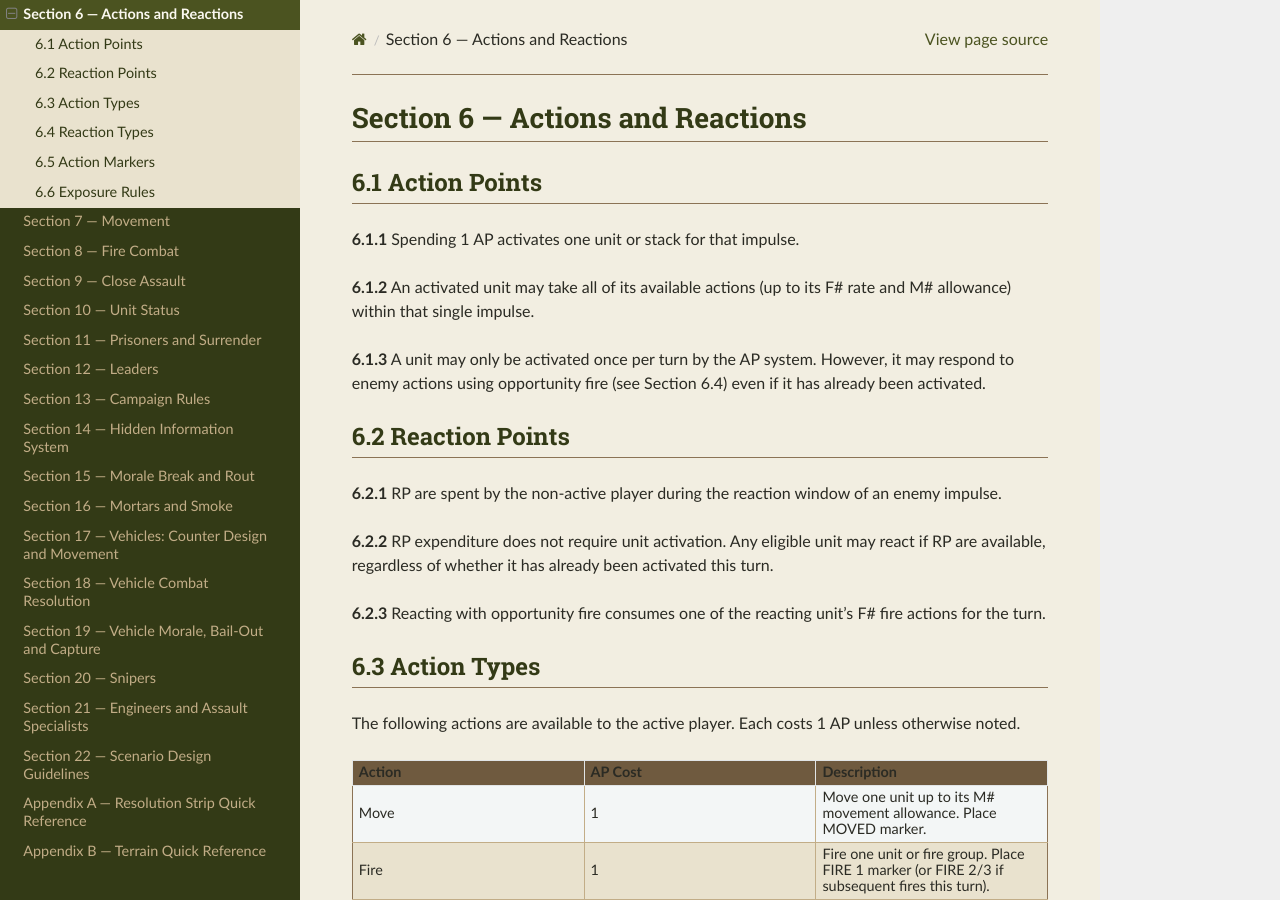
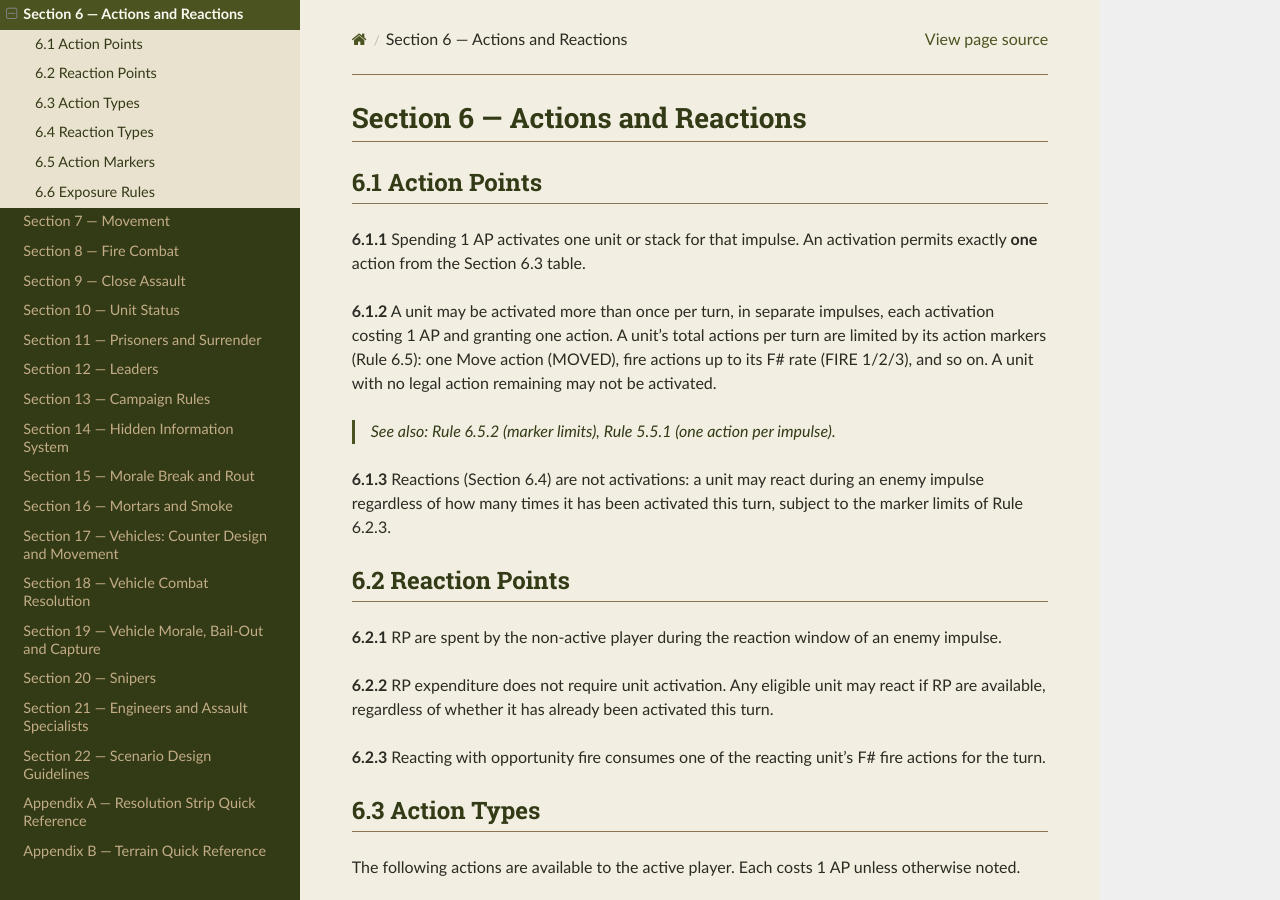
Before and after one commit to spugnoid/wdr-wargame, a Sphinx documentation site: the page built from docs/source/section_6__actions_and_reactions.rst, in a window 1280 px wide and 900 px high. Built offline with Sphinx 7.4.7 and the Read the Docs theme 3.1.0, drawn with Linux system fonts in a browser that asks for light colours.

Commit message:
rules: adopt one-action-per-activation AP economy (Rules 6.1.1-6.1.3)
Rule 6.1.2 ('all available actions within that single impulse'),
the per-action AP costs in 6.3, and the FIRE 1/2/3 progression
across separate impulses (6.5.2) could not all hold under 6.1.3's
once-per-turn activation limit. Adopt the model the marker system
was built for: 1 AP = one activation = one action, multiple
activations per turn in separate impulses, per-turn totals bounded
by action markers. Reactions clarified as non-activations.
Rationale recorded as design note E.63.

Co-Authored-By: Claude Fable 5 <noreply@anthropic.com>
Claude-Session: https://claude.ai/code/session_01MRhnethYPpBAmEh6wa83hu

```diff
--- a/docs/source/appendix_e__design_notes.rst
+++ b/docs/source/appendix_e__design_notes.rst
@@ -399,3 +399,8 @@ E.62  CI Resolution — No Unit Left Undecided at Scenario's End
 *This removes the "Dispersed Recovery" path from Section 13 entirely — the 13.2 Recovery Window table's Dispersed Recovery column, 13.3's DISPERSED zone recovery table, and 13.2.2's narrower "attacker loses ground" capture clause are all superseded, since a Dispersed unit is never left in the Casualty Track at a between-scenario boundary anymore. Broken units are deliberately untouched: a Broken unit still leaves the map to a genuine holding zone with no in-scenario resolution path, so 13.3's between-scenario recovery remains exactly the mechanism it needs. The existing voluntary capture (Rule 11.2, an adjacent enemy unit spending 1 AP to accept a Dispersed unit's surrender) is not made redundant by this — a Dispersed unit can keep re-attempting its rally roll every Recovery Phase until it succeeds or fails once, so an enemy player who wants to deny that chance outright, rather than wait for a possible failure, still has a reason to spend the AP and capture it proactively.*
 
 *Fix (whole-branch review): the final review of this branch surfaced two integration gaps neither task-scoped review could see. First, Rule 12.10.2's "captured or evacuated" wounded-leader outcome routed to the DISPERSED zone — a path this same branch had just orphaned by removing DISPERSED-zone between-scenario recovery. Resolved by splitting the roll: an evacuated leader still goes to the BROKEN zone (Rule 13.3's recovery table is untouched and still covers it), while a captured leader now goes through Rule 11.2a like any other capture, matching the word "captured" to the zone it actually means. Second, Rule 10.6.9's "still Routing when the scenario ends" trigger could be misread against Rule 15.5.7's "all remaining units are considered routing for scenario resolution purposes" on a Force Morale collapse — a scoring abstraction for determining the victor that, before this branch, carried no further consequence. Rule 10.6.9 is now scoped explicitly to units carrying an actual ROUTING marker (Rule 10.6.2), so a force's collapse does not itself mass-capture its surviving units.*
+
+E.63  One Action Per Activation — Resolving the AP Economy Contradiction
+------------------------------------------------------------------------
+
+*Design note: v0.9.2 carried two incompatible models of what 1 AP buys. Rule 6.1.2 said an activated unit "may take all of its available actions... within that single impulse," while the Rule 6.3 table priced each action at 1 AP and Rule 6.5.2 had F3 units placing FIRE 1, 2, and 3 "on separate impulses" — impossible under the old Rule 6.1.3's once-per-turn activation limit. The full-activation model was rejected because it collapses the impulse structure: a unit that does everything at once gives the opponent a single reaction window against its whole turn, and the FIRE 1/2/3 marker progression, the interleaved opportunity-fire economy, and the Interrupt reaction all presume actions spread across impulses. The adopted model is the one the marker system was already built for: 1 AP = one activation = one action, a unit may be activated in multiple impulses per turn, and its per-turn totals are bounded by its markers (one MOVED, up to F# FIREs). AP scarcity (Rule 5.3.3) remains the real throttle — a force with AP 4 chooses between concentrating three fires on one squad or spreading single actions across three squads, which is exactly the command-attention trade-off the AP system exists to model.*
--- a/docs/source/section_6__actions_and_reactions.rst
+++ b/docs/source/section_6__actions_and_reactions.rst
@@ -5,11 +5,13 @@ Section 6 — Actions and Reactions
 ------------------
 
 
-**6.1.1**  Spending 1 AP activates one unit or stack for that impulse.
+**6.1.1**  Spending 1 AP activates one unit or stack for that impulse. An activation permits exactly **one** action from the Section 6.3 table.
 
-**6.1.2**  An activated unit may take all of its available actions (up to its F# rate and M# allowance) within that single impulse.
+**6.1.2**  A unit may be activated more than once per turn, in separate impulses, each activation costing 1 AP and granting one action. A unit's total actions per turn are limited by its action markers (Rule 6.5): one Move action (MOVED), fire actions up to its F# rate (FIRE 1/2/3), and so on. A unit with no legal action remaining may not be activated.
 
-**6.1.3**  A unit may only be activated once per turn by the AP system. However, it may respond to enemy actions using opportunity fire (see Section 6.4) even if it has already been activated.
+    *See also: Rule 6.5.2 (marker limits), Rule 5.5.1 (one action per impulse).*
+
+**6.1.3**  Reactions (Section 6.4) are not activations: a unit may react during an enemy impulse regardless of how many times it has been activated this turn, subject to the marker limits of Rule 6.2.3.
 
 6.2  Reaction Points
 --------------------
```
